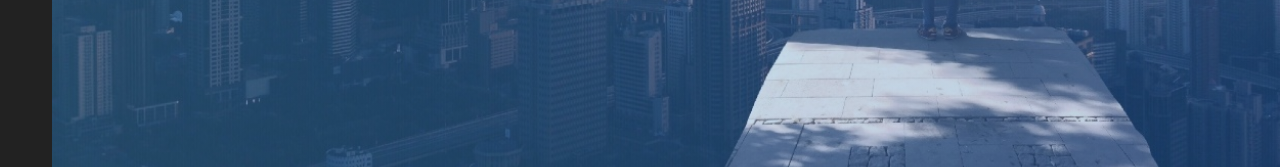
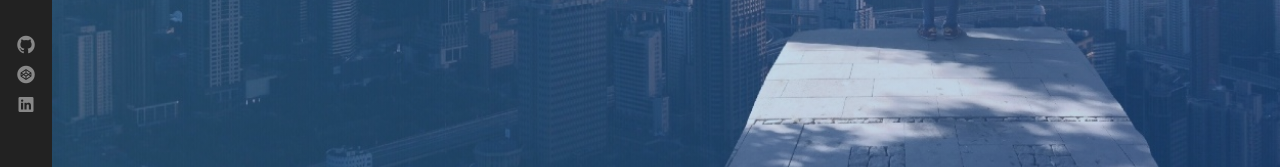
Before and after one commit to kes2401/portfolio-site, a plain HTML site: page index.html in a window 1280 px wide. Shown: the part 542-709 px from the top of the page. Drawn offline with nearby package versions, Linux system fonts and the light colour scheme.

Commit message:
add navigation social links

```diff
--- a/assets/css/style.css
+++ b/assets/css/style.css
@@ -57,7 +57,19 @@ body {
 	transform: scale(1.2);
 }
 
+.ext-nav-link {
+	font-size: 20px;
+	color: #888;
+	height: 24px;
+	width: 24px;
+	margin-top: 6px;
+	margin-bottom: 6px;
+	list-style: none;
+}
 
+.nav-link:nth-child(5) {
+	margin-top: 100px;
+}
 
 
 
--- a/index.html
+++ b/index.html
@@ -27,6 +27,11 @@ __  __         _    _
 		  	<a class="nav-link" title="About" href="#about"><i class="ion-ios-person-outline" aria-hidden="true"></i></a>
 			<a class="nav-link" title="Work" href="#work"><i class="ion-code-working" aria-hidden="true"></i></a>
 		  	<a class="nav-link" title="Contact" href="#contact"><i class="ion-ios-email-outline" aria-hidden="true"></i></a>
+
+		  	<!-- external links -->
+		  	<a class="nav-link ext-nav-link" href="https://github.com/kes2401" target="_blank"><i class="ion-social-github" aria-hidden="true"></i></a>
+		  	<a class="nav-link ext-nav-link" href="https://codepen.io/kes2401/" target="_blank"><i class="ion-social-codepen" aria-hidden="true"></i></a>
+		  	<a class="nav-link ext-nav-link" href="https://www.linkedin.com/in/keith-scully/" target="_blank"><i class="ion-social-linkedin" aria-hidden="true"></i></a>
 		</nav>
 
 		<div class="main">
```
